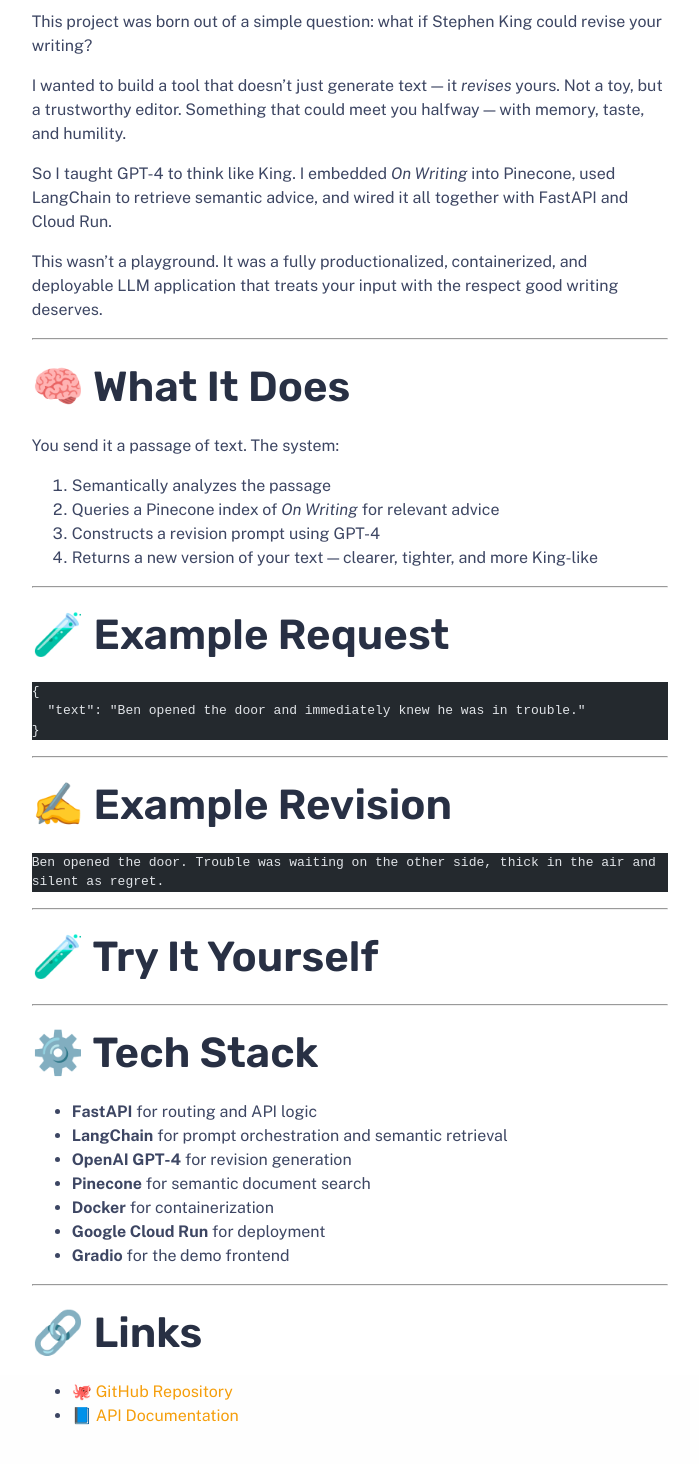
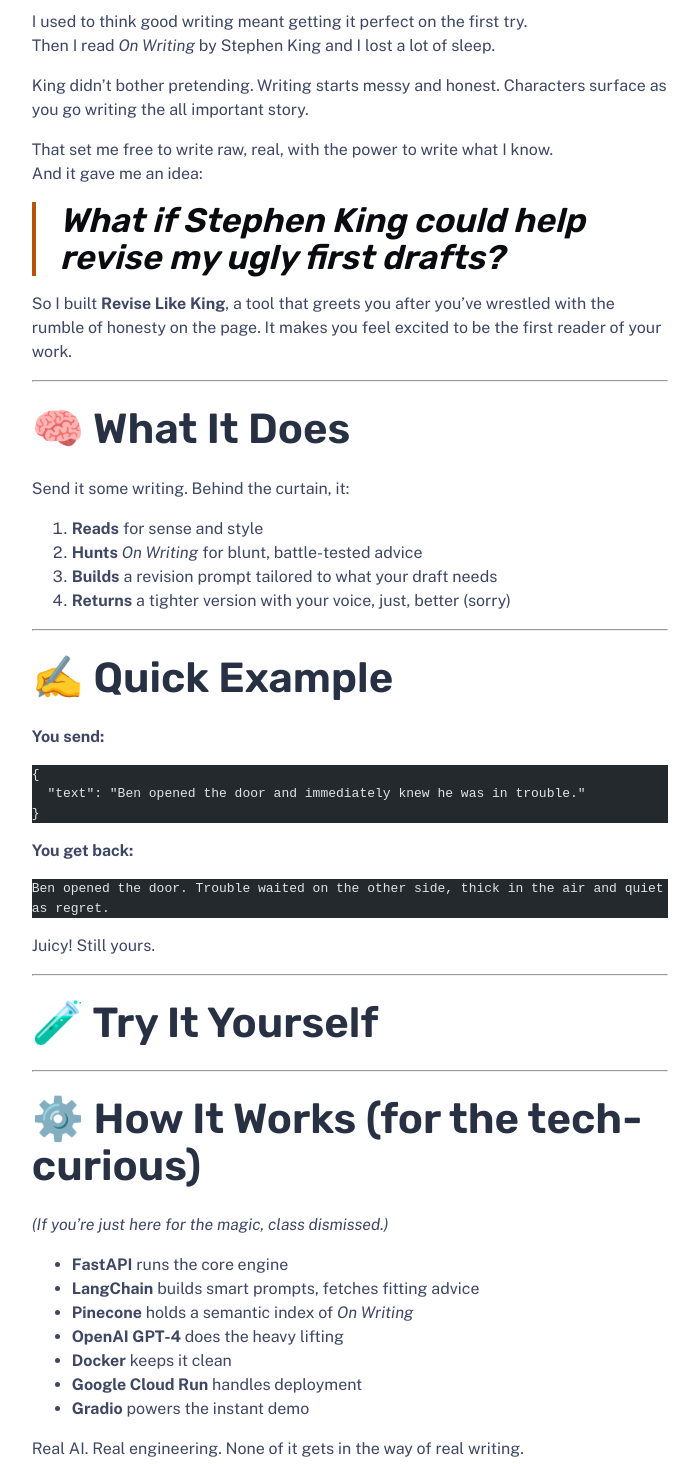
Before and after one commit to jpz129/portfolio, an Astro site: page /work/on-writing-edit in a window 1280 px wide. Shown: the part 1140-2604 px from the top of the page, without its empty margins (290-989 px from the left). Built offline with nearby package versions, Linux system fonts and the light colour scheme; Astro itself is replaced by a stand-in of ours; some packages are replaced by stand-ins of ours; code samples lack their colours.

Commit message:
Refine project description and enhance narrative clarity in "Revise Like King" documentation

````diff
--- a/src/content/work/on-writing-edit.md
+++ b/src/content/work/on-writing-edit.md
@@ -1,6 +1,6 @@
 ---
 title: "Revise Like King"
-description: "An AI-powered revision engine that rewrites your prose using principles from Stephen King's 'On Writing'."
+description: "An AI-powered revision engine that cuts the fat and sharpens your prose using the tough-love rules from Stephen King's 'On Writing.'"
 publishDate: 2025-04-25
 tags: ["FastAPI", "LangChain", "OpenAI", "Cloud Run", "Pinecone"]
 repo: "https://github.com/jpz129/revise-like-king"
@@ -11,42 +11,46 @@
 
 ### 📖 The Story
 
-This project was born out of a simple question: what if Stephen King could revise your writing?
+I used to think good writing meant getting it perfect on the first try.
+Then I read *On Writing* by Stephen King and I lost a lot of sleep.
 
-I wanted to build a tool that doesn’t just generate text — it *revises* yours. Not a toy, but a trustworthy editor. Something that could meet you halfway — with memory, taste, and humility.
+King didn’t bother pretending. Writing starts messy and honest. Characters surface as you go writing the all important story.
 
-So I taught GPT-4 to think like King. I embedded *On Writing* into Pinecone, used LangChain to retrieve semantic advice, and wired it all together with FastAPI and Cloud Run.
+That set me free to write raw, real, with the power to write what I know.
+And it gave me an idea:
 
-This wasn’t a playground. It was a fully productionalized, containerized, and deployable LLM application that treats your input with the respect good writing deserves.
+> *What if Stephen King could help revise my ugly first drafts?*
+
+So I built **Revise Like King**, a tool that greets you after you’ve wrestled with the rumble of honesty on the page. It makes you feel excited to be the first reader of your work.
 
 ---
 
 ### 🧠 What It Does
 
-You send it a passage of text. The system:
+Send it some writing. Behind the curtain, it:
 
-1. Semantically analyzes the passage
-2. Queries a Pinecone index of *On Writing* for relevant advice
-3. Constructs a revision prompt using GPT-4
-4. Returns a new version of your text — clearer, tighter, and more King-like
+1. **Reads** for sense and style
+2. **Hunts** *On Writing* for blunt, battle-tested advice
+3. **Builds** a revision prompt tailored to what your draft needs
+4. **Returns** a tighter version with your voice, just, better (sorry)
 
 ---
 
-### 🧪 Example Request
+### ✍️ Quick Example
 
+**You send:**
 ```json
 {
   "text": "Ben opened the door and immediately knew he was in trouble."
 }
 ```
 
----
+**You get back:**
+```text
+Ben opened the door. Trouble waited on the other side, thick in the air and quiet as regret.
+```
 
-### ✍️ Example Revision
-
-```text
-Ben opened the door. Trouble was waiting on the other side, thick in the air and silent as regret.
-```
+Juicy! Still yours.
 
 ---
 
@@ -59,18 +63,21 @@
 
 <gradio-app src="https://jpz129-on-writing-edit.hf.space"></gradio-app>
 
-
 ---
 
-### ⚙️ Tech Stack
+### ⚙️ How It Works (for the tech-curious)
 
-- **FastAPI** for routing and API logic
-- **LangChain** for prompt orchestration and semantic retrieval
-- **OpenAI GPT-4** for revision generation
-- **Pinecone** for semantic document search
-- **Docker** for containerization
-- **Google Cloud Run** for deployment
-- **Gradio** for the demo frontend
+*(If you’re just here for the magic, class dismissed.)*
+
+- **FastAPI** runs the core engine
+- **LangChain** builds smart prompts, fetches fitting advice
+- **Pinecone** holds a semantic index of *On Writing*
+- **OpenAI GPT-4** does the heavy lifting
+- **Docker** keeps it clean
+- **Google Cloud Run** handles deployment
+- **Gradio** powers the instant demo
+
+Real AI. Real engineering. None of it gets in the way of real writing.
 
 ---
 
````
